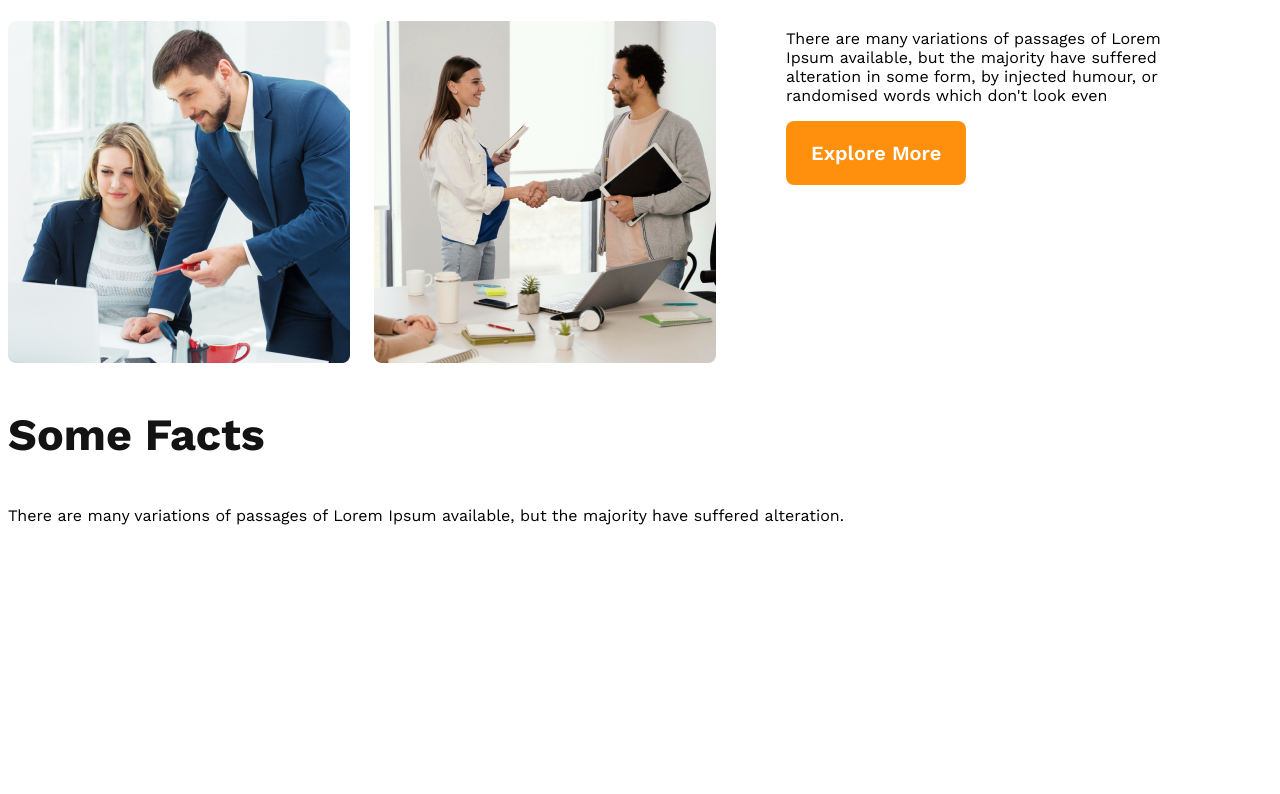
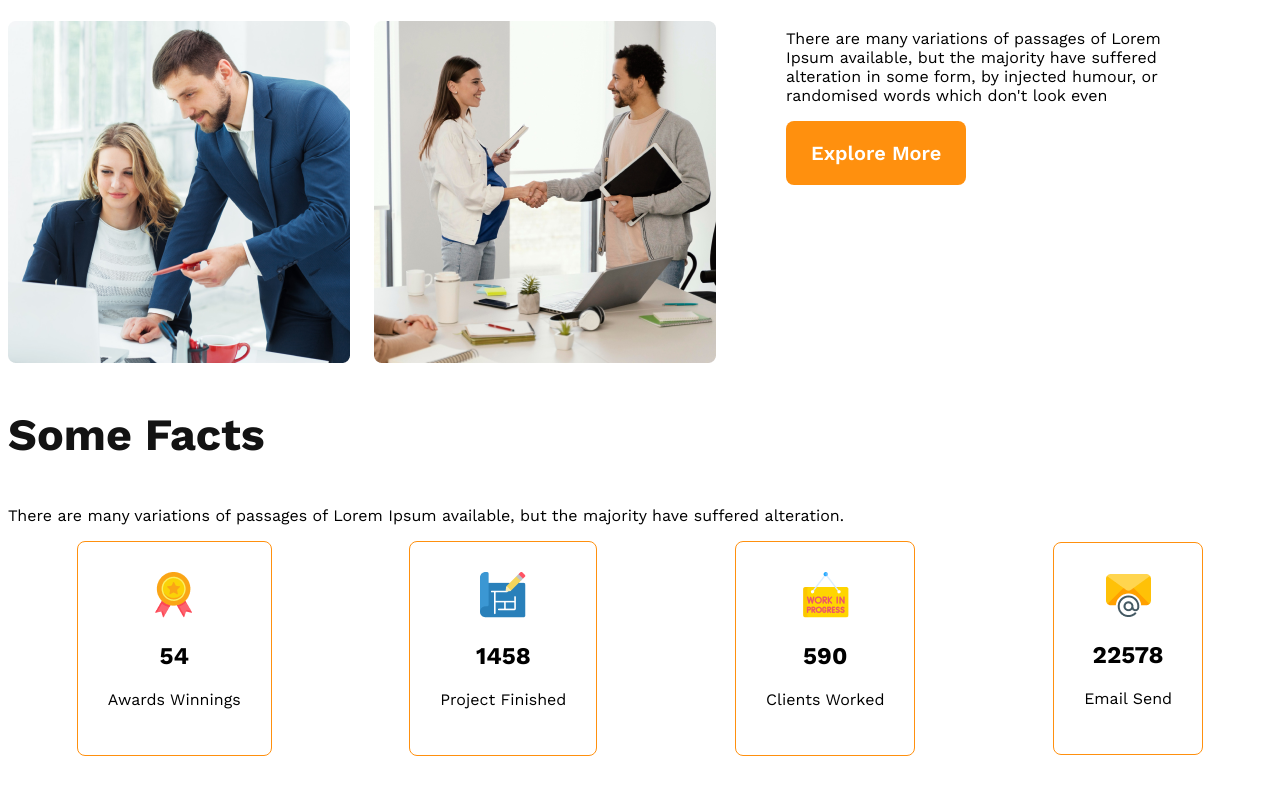
Before and after one commit to fahid123ff/g3-architects-website, a plain HTML site: page index.html in a window 1280 px wide. Shown: the part 1426-2220 px from the top of the page. Before the commit the page ends 2021 px from the top, so only its background shows below. Drawn offline with nearby package versions, Linux system fonts and the light colour scheme.

Commit message:
create facts

```diff
--- a/index.html
+++ b/index.html
@@ -51,6 +51,29 @@
         <saction class="facts">
             <h3 class="section-title">Some Facts</h3>
             <p class="facts-defination">There are many variations of passages of Lorem Ipsum available, but the majority have suffered alteration.</p>
+            <div class="facts-card-container">
+                <!-- .card*4>img+h2.card-stats+p.card-title -->
+                <div class="card">
+                    <img src="./images/icons/ribon.png" alt="">
+                    <h2 class="card-stats">54</h2>
+                    <p class="card-title">Awards Winnings</p>
+                </div>
+                <div class="card">
+                    <img src="./images/icons/projects.png" alt="">
+                    <h2 class="card-stats">1458</h2>
+                    <p class="card-title">Project Finished</p>
+                </div>
+                <div class="card">
+                    <img src="./images/icons/customers.png" alt="">
+                    <h2 class="card-stats">590</h2>
+                    <p class="card-title">Clients Worked</p>
+                </div>
+                <div class="card">
+                    <img src="./images/icons/email.png" alt="">
+                    <h2 class="card-stats">22578</h2>
+                    <p class="card-title">Email Send</p>
+                </div>
+            </div>
         </saction>
     </main>
     <footer>
--- a/style/g3-arthitects.css
+++ b/style/g3-arthitects.css
@@ -100,6 +100,33 @@ main{
   font-weight: 700;
   color: #FF900E;
 }
+/* fact section */
+.facts-card-container{
+  display: flex;
+  justify-content: space-around;
+  align-items: center;
+}
+.facts-card-container .card{
+  border-radius: 8px;
+  border: 1px solid #FF900E;
+  text-align: center;
+  padding: 30px;
+}
+ .acts-card-container .card-title{
+  font-weight: 600px;
+  color: #727272;
+  font-size: 1.25rem;
+  font-weight: 600;
+  margin-top: 5px;
+ }
+.acts-card-container .card-stats{
+  font-size: 2.8rem;
+  color: #424242;
+  margin-top: 10px;
+  margin-bottom: 10px;
+}
+
+
 
 
 
```
